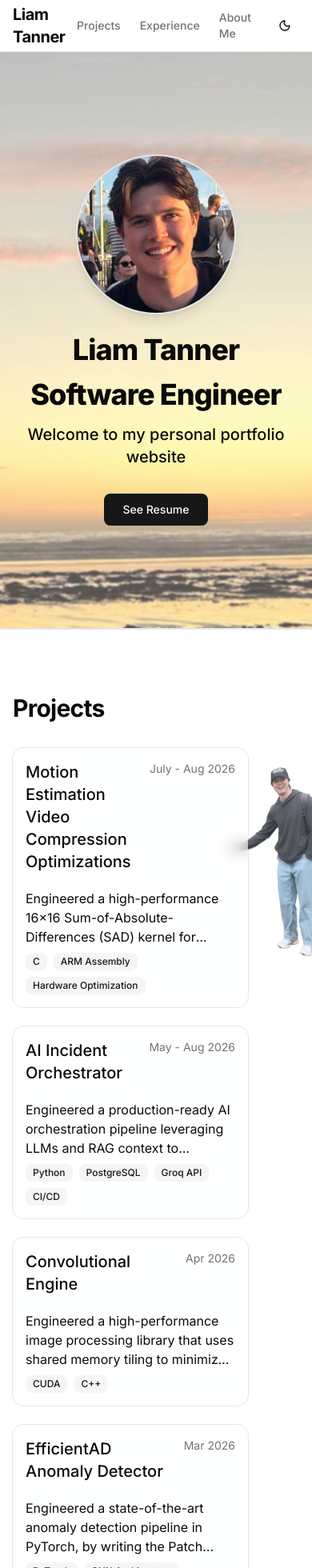
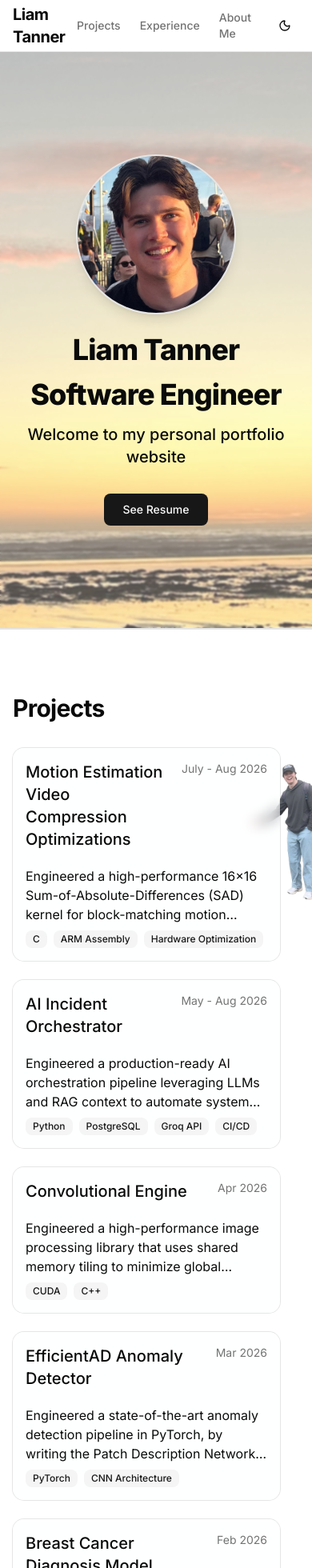
Before and after one commit to liamtannerr/liamtannerr.github.io, a Next.js app: page / in a window 390 px wide. Shown: the top 1960 px of the page at 80% size. Built offline with nearby package versions, Linux system fonts and the light colour scheme.

Commit message:
More mobile change

```diff
--- a/app/page.tsx
+++ b/app/page.tsx
@@ -273,7 +273,7 @@ export default function Home() {
         {/* PROJECTS SECTION */}
         <section id="projects" className="w-full relative overflow-hidden">
           {/* THE POINTING BACKGROUND IMAGE */}
-          <div className="absolute top-40 right-0 w-28 md:w-[23rem] z-0 opacity-80 pointer-events-none select-none">
+          <div className="absolute top-40 right-0 w-20 md:w-[23rem] z-0 opacity-80 pointer-events-none select-none">
             <Image
               src="pointing.png"
               alt="Pointing at projects"
@@ -285,7 +285,7 @@ export default function Home() {
           </div>
 
           {/* THE CONTENT */}
-            <div className="container mx-auto pl-4 pr-20 sm:pr-36 md:pr-[12rem] py-20 border-t relative z-10">
+            <div className="container mx-auto pl-4 pr-10 sm:pr-36 md:pr-[12rem] py-20 border-t relative z-10">
             <h2 className="text-3xl font-bold tracking-tight mb-8">Projects</h2>
             <div className="grid grid-cols-1 md:grid-cols-2 gap-6">
               {projects.map((project, index) => (
```
